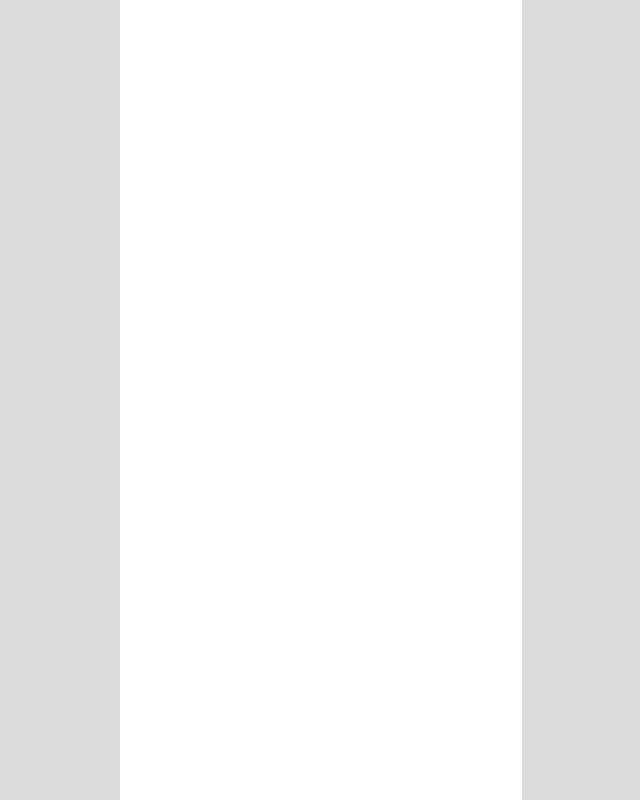
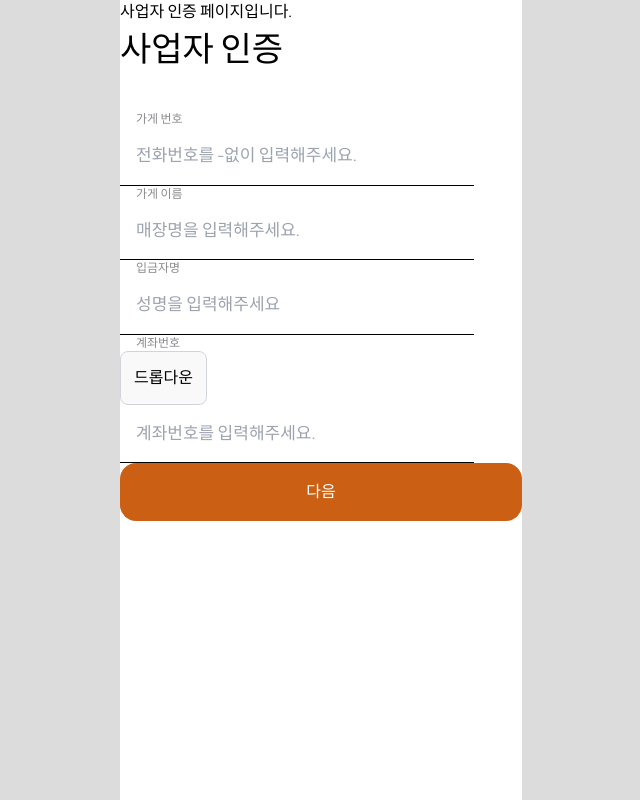
Before and after one commit to UMC-DEMO-PROJECT/Chat-Sul, a React (Vite) app: page /validate in a window 1280 px wide. Before the commit this address had no page. Shown: the whole page, without its empty margins (319-959 px from the left). Built offline with nearby package versions, Linux system fonts and the light colour scheme.

Commit message:
feat: Validate 페이지 1차 개발

```diff
--- a/src/App.tsx
+++ b/src/App.tsx
@@ -7,6 +7,7 @@ import Layout from './Layout';
 import ReserveSuccess from './pages/User/ReserveSuccess/ReserveSuccess';
 import ReserveList from './pages/User/ReserveList/ReserveList';
 import Register from './pages/Register/Register';
+import Validate from './pages/Validate/Validate';
 
 /**
  * '/' : Landing Page, 지도 표시
@@ -37,6 +38,7 @@ const App = () => {
         <Route path="/" element={<Layout />}>
           <Route path="/register" element={<Register />} />
           <Route path="/login" element={<Login />} />
+          <Route path="/validate" element={<Validate />} />
           <Route path="/user">
             <Route index element={<App />} />
             <Route path="shop" element={<App />} />
--- /dev/null
+++ b/src/components/Validate/ValidateForm.tsx
@@ -0,0 +1,103 @@
+import React, { useState } from 'react';
+import AccountInput from '../../shared/ui/Input/AccountInput';
+import Input from '../../shared/ui/Input/Input';
+import Button from '../button';
+
+const ValidateForm = () => {
+  const handleSubmit = (e: React.FormEvent<HTMLFormElement>) => {
+    e.preventDefault();
+
+    const formData = {
+      shopNumber: shopNumberValue,
+      shopTitle: shopTitleValue,
+      name: nameValue,
+      account: {
+        account: selectedAccount,
+        accountNumber: accountNumberValue,
+      },
+    };
+
+    console.log('사업자 인증 성공', formData);
+  };
+
+  const [shopNumberValue, setShopNumberValue] = useState('');
+  const [shopTitleValue, setShopTitleValue] = useState('');
+  const [nameValue, setNameValue] = useState('');
+  const [accountNumberValue, setAccountNumberValue] = useState('');
+
+  const handleShopNumberChange = (e: React.ChangeEvent<HTMLInputElement>) => {
+    const value = e.target.value;
+    setShopNumberValue(value);
+  };
+
+  const handleShopTitleChange = (e: React.ChangeEvent<HTMLInputElement>) => {
+    const value = e.target.value;
+    setShopTitleValue(value);
+  };
+
+  const handleNameChange = (e: React.ChangeEvent<HTMLInputElement>) => {
+    const value = e.target.value;
+    setNameValue(value);
+  };
+
+  const handleAccountNumberChange = (
+    e: React.ChangeEvent<HTMLInputElement>
+  ) => {
+    const value = e.target.value;
+    setAccountNumberValue(value);
+  };
+
+  const [selectedAccount, setSelectedAccount] = useState(''); // 선택된 계좌 항목을 저장
+
+  const accountItems: { id: number; name: string }[] = [
+    { id: 1, name: '신한' },
+    { id: 2, name: '하나' },
+    { id: 3, name: '우리' },
+    { id: 4, name: '기업' },
+  ];
+
+  const dropdownItems: string[] = accountItems.map((item) => item.name);
+
+  const handleDropdownSelect = (selectedItem: string) => {
+    setSelectedAccount(selectedItem);
+    console.log(`선택된 계좌: ${selectedItem}`);
+  };
+
+  return (
+    <>
+      <form onSubmit={handleSubmit}>
+        <Input
+          placeholder="전화번호를 -없이 입력해주세요."
+          title="가게 번호"
+          value={shopNumberValue}
+          onChange={handleShopNumberChange}
+        />
+        <Input
+          placeholder="매장명을 입력해주세요."
+          title="가게 이름"
+          value={shopTitleValue}
+          onChange={handleShopTitleChange}
+        />
+        <Input
+          placeholder="성명을 입력해주세요"
+          title="입금자명"
+          value={nameValue}
+          onChange={handleNameChange}
+        />
+        <AccountInput
+          placeholder="계좌번호를 입력해주세요."
+          title="계좌번호"
+          value={accountNumberValue}
+          onChange={handleAccountNumberChange}
+          dropdownItems={dropdownItems}
+          onDropdownSelect={handleDropdownSelect}
+        />
+        <Button size="large" colorType="filled">
+          다음
+        </Button>
+      </form>
+    </>
+  );
+};
+
+export default ValidateForm;
--- /dev/null
+++ b/src/pages/Validate/Validate.tsx
@@ -0,0 +1,14 @@
+import ValidateForm from '../../components/Validate/ValidateForm';
+import Title from '../../shared/@common/Title';
+
+const Validate = () => {
+  return (
+    <>
+      <div>사업자 인증 페이지입니다.</div>
+      <Title>사업자 인증</Title>
+      <ValidateForm />
+    </>
+  );
+};
+
+export default Validate;
```
